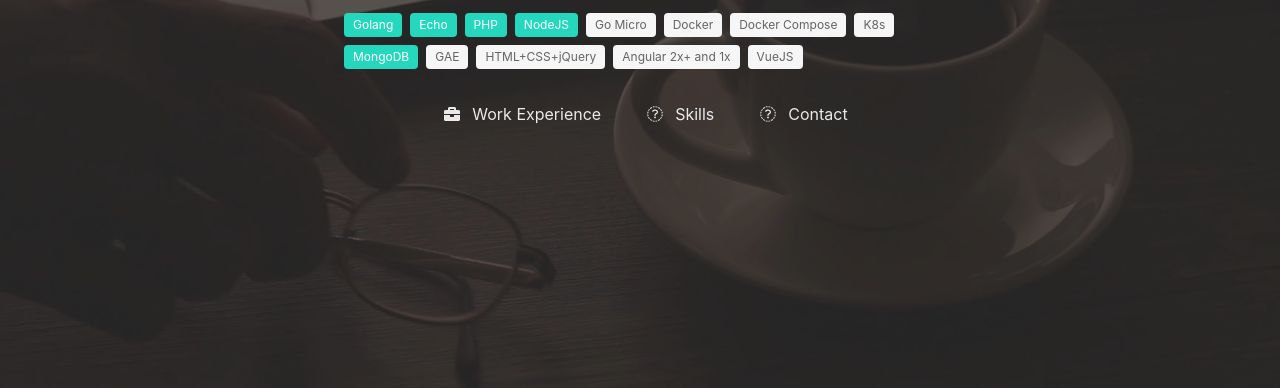
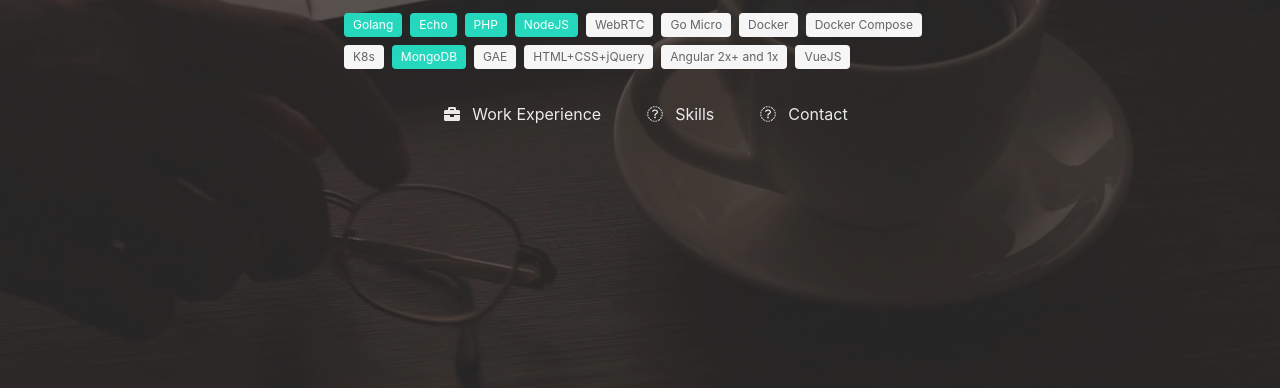
Before and after one commit to tranphuoctien/tranphuoctien, a plain HTML site: page index.html in a window 1280 px wide. Shown: the part 412-800 px from the top of the page. Drawn offline with nearby package versions, Linux system fonts and the light colour scheme.

Commit message:
Update index.html

```diff
--- a/index.html
+++ b/index.html
@@ -68,6 +68,7 @@
                             <span class="tag is-primary">Echo</span>
                             <span class="tag is-primary">PHP</span>
                             <span class="tag is-primary">NodeJS</span>
+                            <span class="tag">WebRTC</span>
                             <span class="tag">Go Micro</span>
                             <span class="tag">Docker</span>
                             <span class="tag">Docker Compose</span>
```
